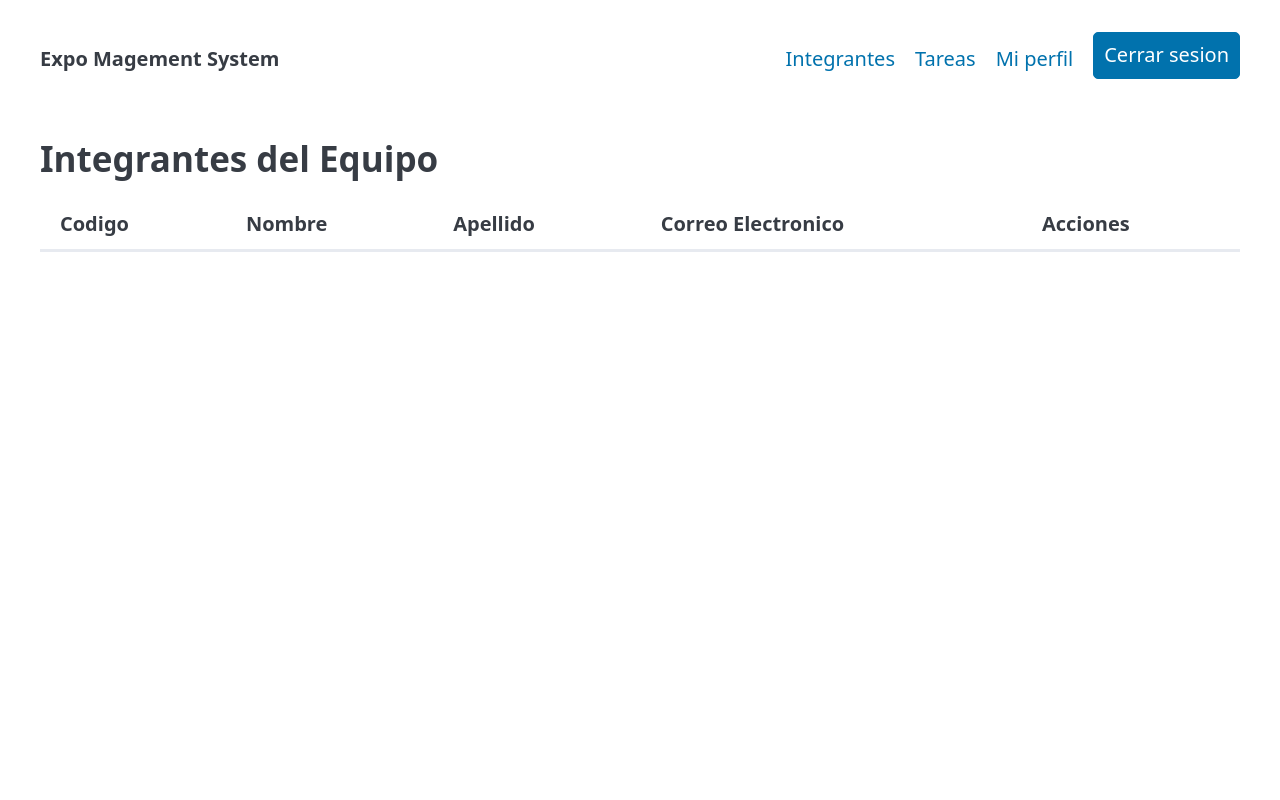
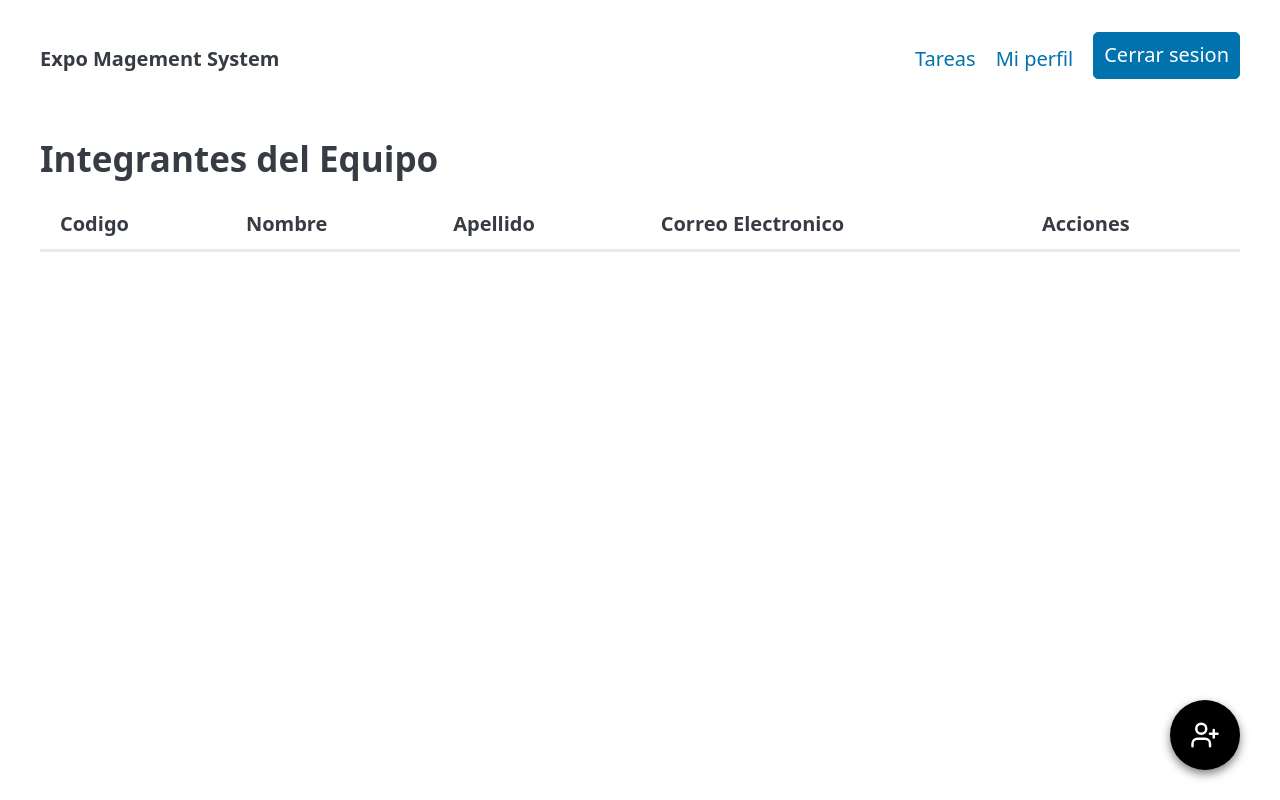
Before and after one commit to Alex-v-23/CrudWed, a plain HTML site: page Index.html in a window 1280 px wide. Drawn offline with nearby package versions, Linux system fonts and the light colour scheme; no server answers.

Commit message:
Boton de agregar diseñado

```diff
--- a/Index.html
+++ b/Index.html
@@ -4,7 +4,11 @@
     <meta charset="UTF-8">
     <meta name="viewport" content="width=device-width, initial-scale=1.0">
     <title>Sistema de Gestion de equipo Expo</title>
+
+    <!--Hoja de estilo propia-->
     <link rel="stylesheet" href="css/Style.css">
+
+    <!--Esta la hoja de estilo de pico-->
     <link rel="stylesheet" href="https://cdn.jsdelivr.net/npm/@picocss/pico@2/css/pico.min.css"
 >
 </head>
@@ -19,7 +23,6 @@
             </li>
         </ul>
         <ul>
-            <li><a href="#">Integrantes</a></li>
             <li><a href="#">Tareas</a></li>
             <li><a href="#">Mi perfil</a></li>
             <li><a href="#" role="button">Cerrar sesion</a></li>
@@ -29,6 +32,8 @@
 
 <main class="container">
     <h2>Integrantes del Equipo</h2>
+
+    <di class="tabla-scroll">
         <table id="tabla" class="overflow-auto">
             <thead>
                 <!--"tr" - Table row - Fila-->
@@ -45,8 +50,14 @@
                 <!--Aqui van los registros que viene de la api-->
             </tbody>
         </table>
+    </div>
+
 </main>
 
+<!--Boton flotante para agregar registros-->
+<button id="BtnAgregar" class="add-button">
+    <svg xmlns="http://www.w3.org/2000/svg" width="32" height="32" viewBox="0 0 24 24" fill="none" stroke="currentColor" stroke-width="2" stroke-linecap="round" stroke-linejoin="round" class="lucide lucide-user-plus-icon lucide-user-plus"><path d="M16 21v-2a4 4 0 0 0-4-4H6a4 4 0 0 0-4 4v2"/><circle cx="9" cy="7" r="4"/><line x1="19" x2="19" y1="8" y2="14"/><line x1="22" x2="16" y1="11" y2="11"/></svg>
+</button>
 
     <script src="js/Scrip.js"></script>
 </body>
--- a/css/Style.css
+++ b/css/Style.css
@@ -0,0 +1,28 @@
+.add-button{
+    position: fixed; /* esto hace que le boton sea flotante*/
+    bottom: 30px; /*desde abajo*/
+    right: 40px; /*desde la derecha*/
+    background-color: black; /*color del icono*/
+    border-radius: 50%;
+    width: 70px;
+    height: 70px;/*Tamaño del boton para que quede centrado*/
+    border: none;/*quitar los border por defecto*/
+    box-shadow: 0 4px 10px rgb(0,0,0,0.5); /*Esto le da una combre al boton*/
+    display: flex;/*activamos flex*/
+    justify-content: center; /*Alinacion horizontal*/
+    align-items: center;/*Alinacion vertical*/
+    z-index: 1001;/*Esto es para que el boton quede encima de todo*/
+    transition: transform 0.4s;/*Duracion de la animacion de 0.4 segundos*/
+}
+
+.add-button:hover{
+    transform: scale(0.9);
+}
+
+.tabla-scroll{
+    overflow: auto; /*Scroll horizontal*/
+}
+
+.button{
+    margin: 1px; /*separacion entre los botones*/
+}
```
Lines whose indentation alone changed are shown as unchanged.
